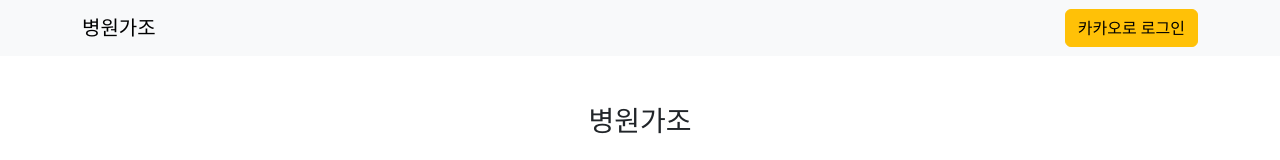
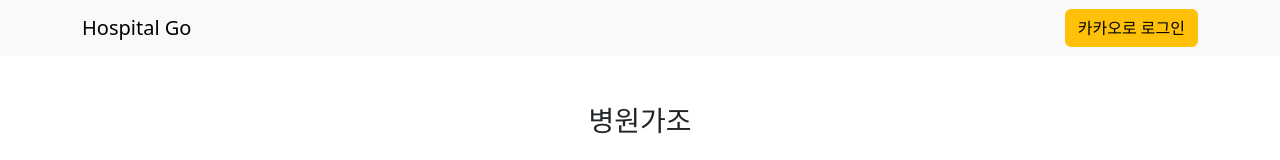
Before and after one commit to kosa-project-pentaworks/back, a React (Create React App) app in the folder frontend/: page / in a window 1280 px wide. Shown: the top 160 px of the page. Built offline with nearby package versions, Linux system fonts and the light colour scheme.

Commit message:
chore: npm build

```diff
--- a/frontend/src/App.js
+++ b/frontend/src/App.js
@@ -74,7 +74,7 @@
         return (
             <nav className="navbar navbar-expand-lg navbar-light bg-light">
                 <div className="container">
-                    <Link className="navbar-brand" to="/">병원가조</Link>
+                    <Link className="navbar-brand" to="/">Hospital Go</Link>
                     <div className="collapse navbar-collapse">
                         <ul className="navbar-nav ms-auto">
                             {!isLoggedIn ? (
```
